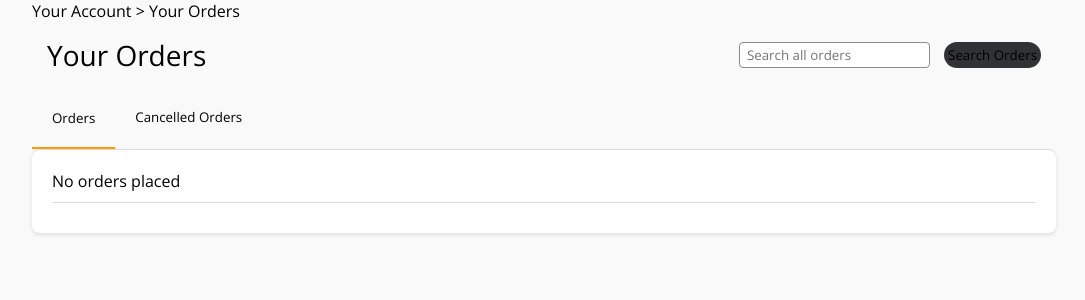
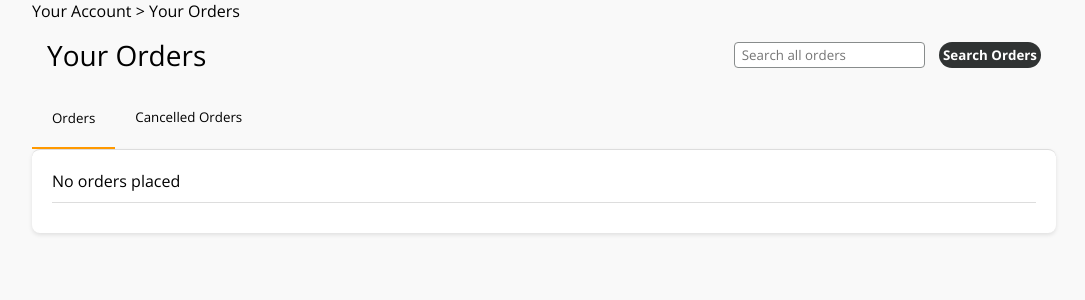
Before and after one commit to aleklucatero/replicatingamazon, a PHP site: page /orders.php in a window 1280 px wide. Shown: the part 99-399 px from the top of the page, without its empty margins (96-1181 px from the left). Run offline with PHP 8.4, Linux system fonts and the light colour scheme; some libraries are stand-ins or nearby versions.

Commit message:
order page button fix

```diff
--- a/css/orders.css
+++ b/css/orders.css
@@ -56,8 +56,13 @@ h1 {
   border: none;
   border-radius: 15px;
   cursor: pointer;
+  color: #ffffff;
+  font-weight: bold;
 }
 
+.search-bar button:hover {
+  background: #000000;
+}
 
 .order-item {
   background: #ffffff;
```
